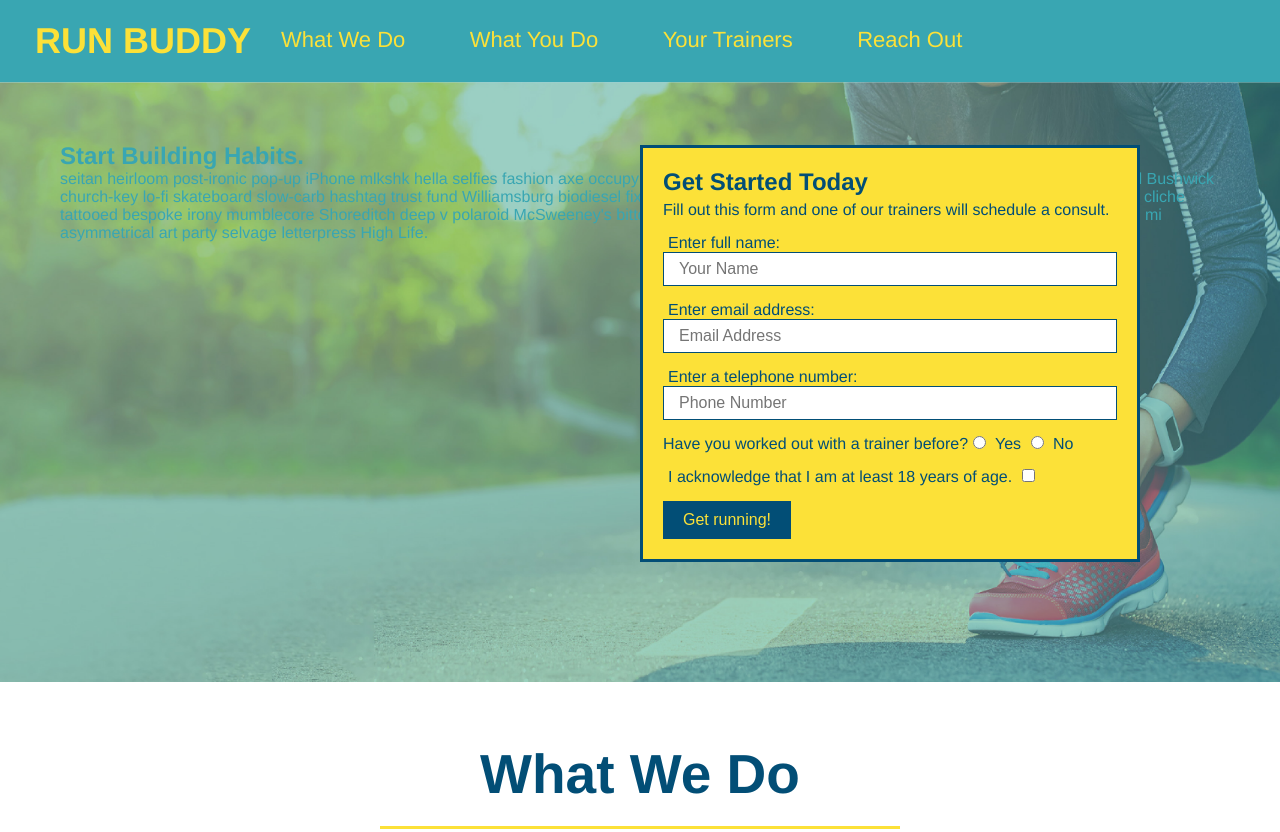
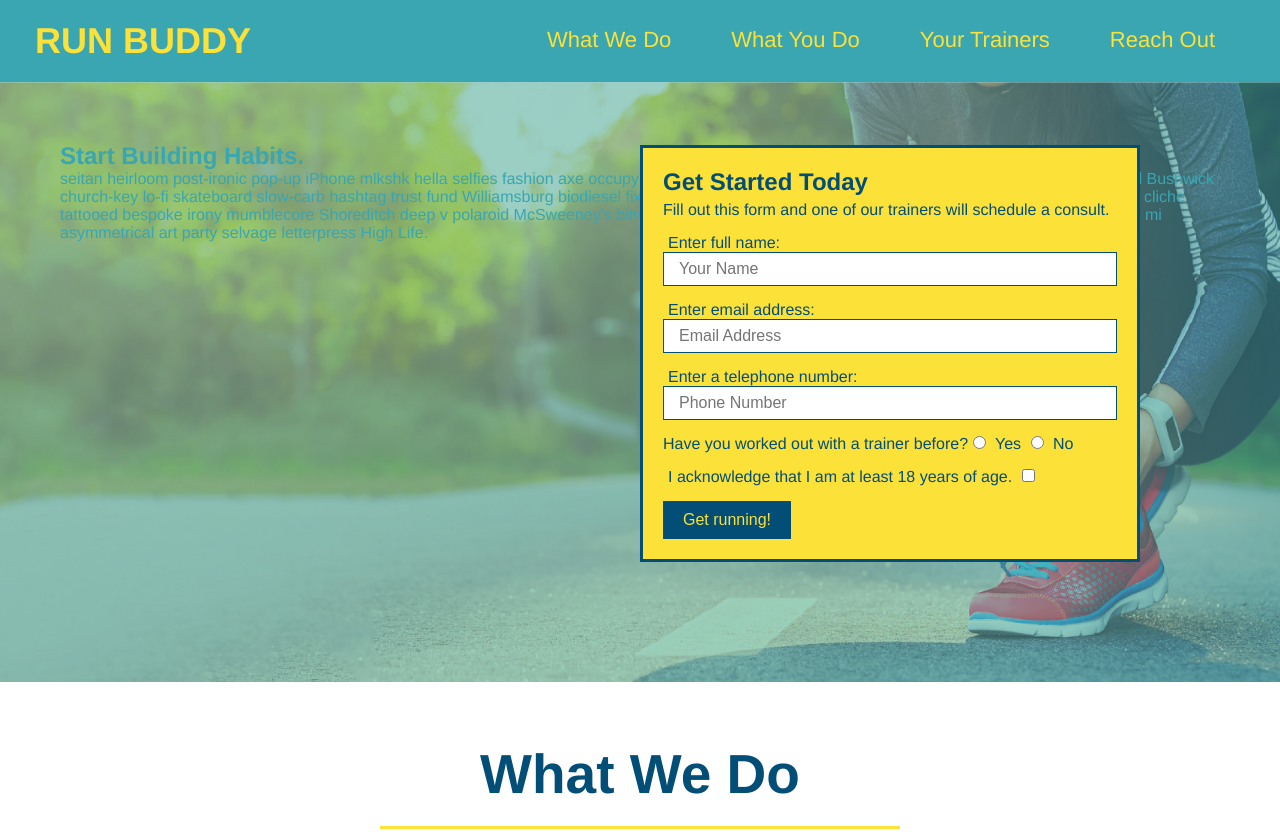
Before and after one commit to AustinGreenCode/run-buddy-2, a plain HTML site: page index.html in a window 1280 px wide. Shown: the top 832 px of the page. Drawn offline with Linux system fonts and the light colour scheme.

Commit message:
add fexbox to header

```diff
--- a/css/style.css
+++ b/css/style.css
@@ -14,7 +14,9 @@ body {
 header {
   padding: 20px 35px;
   background-color: #39a6b2;
-  display:flex;
+  display: flex;
+  justify-content: space-between;
+  flex-wrap: wrap;
 }
 
 header h1 {
@@ -33,10 +35,14 @@ header nav {
 
   margin: 7px 0;
 }
+header nav ul {
+  display: flex;
+  flex-wrap: wrap;
+  justify-content: space-between;
+  align-items: center;
+  list-style: none;
+}
 
-header nav ul li {
-  display: inline;
-}
 
 header nav ul li a {
   margin: 0 30px;
```
Also changed, not shown: 1 other file.
